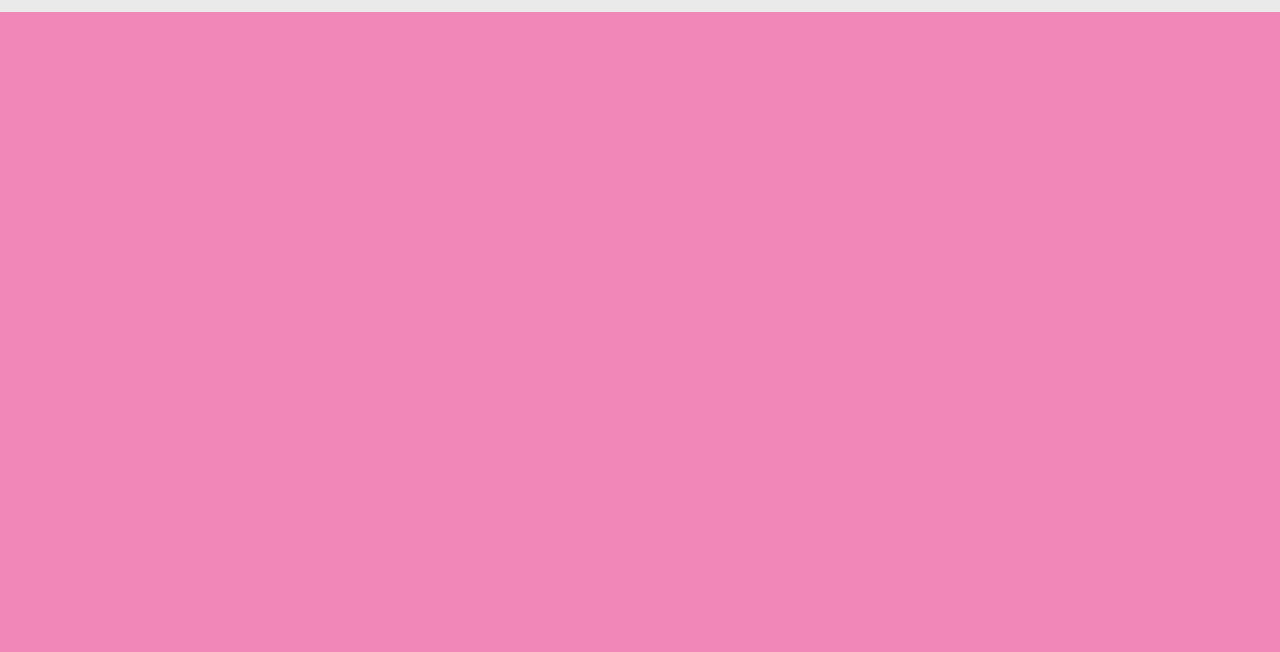
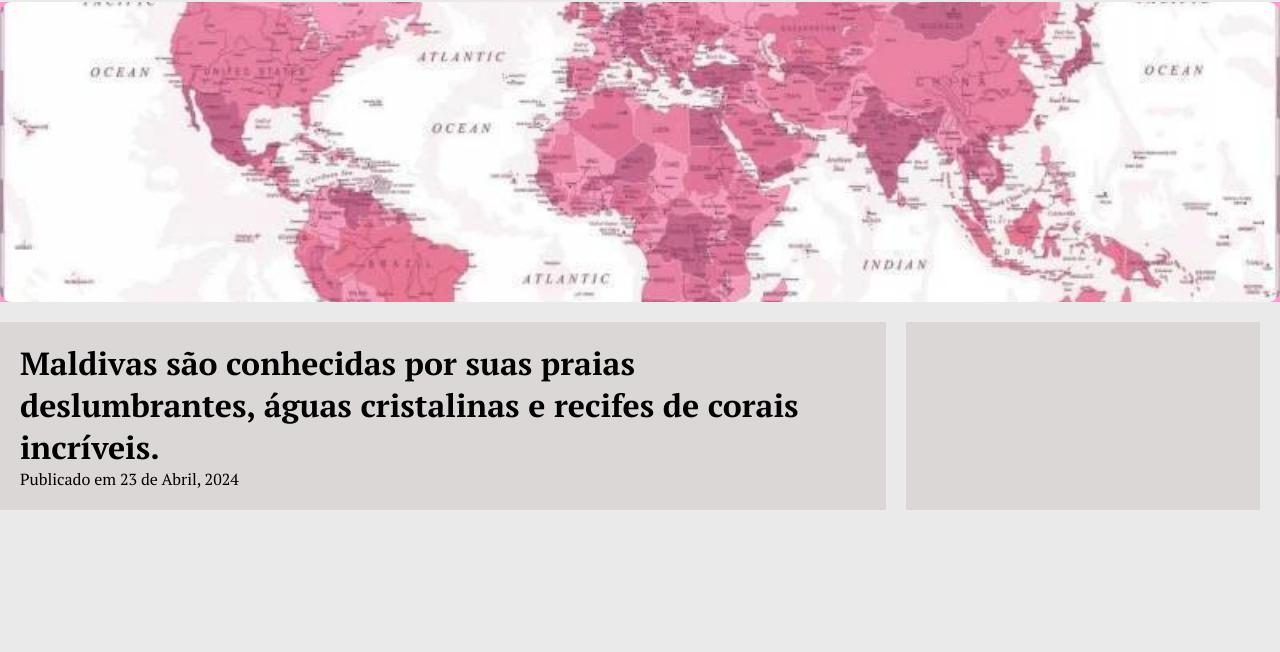
Before and after one commit to Julianeves01/blog_html, a plain HTML site: page index.html in a window 1280 px wide. Shown: the part 148-800 px from the top of the page. Drawn offline with Linux system fonts and the light colour scheme; a web font is replaced by a local one.

Commit message:
feat: incio do estilo da notícia principal

```diff
--- a/assets/styles/styles.index.css
+++ b/assets/styles/styles.index.css
@@ -1,5 +1,4 @@
 @import url('https://fonts.googleapis.com/css2?family=PT+Serif:ital,wght@0,400;0,700;1,400;1,700&display=swap');
-@import url("https://fonts.googleapis.com/css2?family=Dancing+Script:wght@400..700&family=PT+Serif:ital,wght@0,400;0,700;1,400;1,700&family=Sedan:ital@0;1&display=swap");
 
 * {
   margin: 0;
@@ -9,13 +8,12 @@
 
 body {
   font-family: "PT Serif", sans-serif;
-  background-color: #e40d717e;
+  background-color: rgba(235, 234, 234);
 }
 
 header {
     display: flex;
     justify-content: space-around;
-    margin-top: 10px;
     height: 150px;
     background-color:rgba(235, 234, 234);
     color: #e40d717e;
@@ -41,11 +39,45 @@ header {
     font-size: 1.2rem;
     border-bottom: 3px solid transparent;
     border-radius: 6px;
-    transition: 0.4s ease-in-out;
+    transition: 0.3s ease-in-out;
 }
 
 #links a:hover {
     border-bottom: 3px solid #d5116c7e;
     color: #d5116c7e;
-    transform:scale(1.05);
+    transform:scale(1.1);
 }
+
+#carousel {
+    display: flex;
+    justify-content: center;
+    align-items: center;
+    height: 300px;
+    background-color: rgb(255, 154, 206);
+}
+
+#carousel img {
+    height: 100%;
+    width: 100%;
+    border-radius: 12px;
+    object-fit: cover;
+}
+
+#main-new {
+    width: 70%;
+    background-color:rgb(219, 215, 215);
+    margin: 20px auto;
+    padding: 20px;
+}
+
+#aside {
+    width: 28%;
+    background-color: rgb(219, 215, 215);
+    margin: 20px;
+    padding: 20px;
+}
+
+main {
+    display: flex;
+    justify-content: space-around;
+}
--- a/index.html
+++ b/index.html
@@ -23,5 +23,26 @@
         <a href="#contact">Contato</a>
     </div>
     </header>
+
+    <div id="carousel">
+        <img src="assets/styles/image/image.png"
+        alt="Imagem de um mapa rosa">
+
+    </div>
+
+    <main>
+        <div id="main-new">
+            <h1> Maldivas são conhecidas por suas praias deslumbrantes, águas cristalinas e recifes de corais incríveis.</h1>
+
+            <div>
+                <span id="author" Julia Neves</span><span>
+                <span id="date"> Publicado em 23 de Abril, 2024 </span>
+            </div>
+        </div>
+        <h1> </h1>
+        <div id="aside"></div>
+    </main>
+
+
 </body>
 </html>
```
Also changed, not shown: assets/styles/image/image.png (added).
